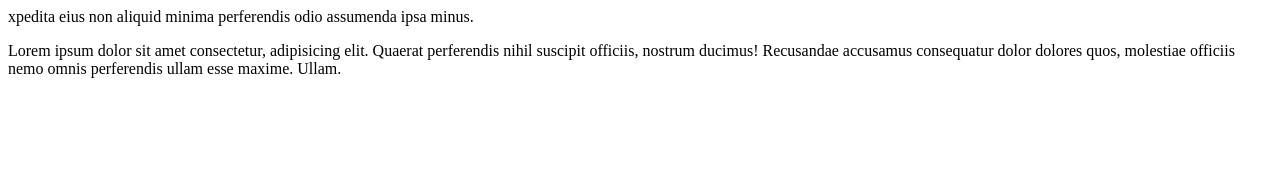
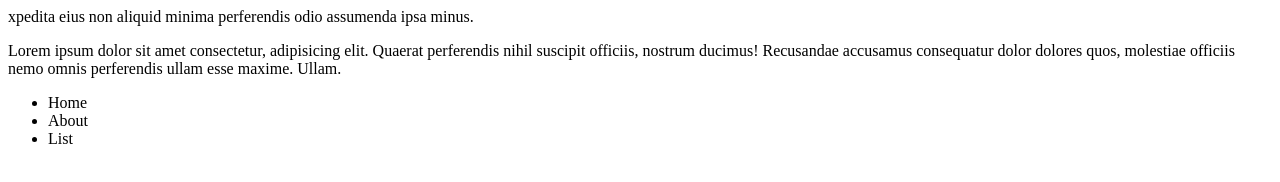
Before and after one commit to Mepree/learning-git-github, a plain HTML site: page index.html in a window 1280 px wide. Drawn offline with Linux system fonts and the light colour scheme.

Commit message:
add nav bar

```diff
--- a/index.html
+++ b/index.html
@@ -8,5 +8,10 @@
 <body>
     <h>xpedita eius non aliquid minima perferendis odio assumenda ipsa minus.</h1>
     <p>Lorem ipsum dolor sit amet consectetur, adipisicing elit. Quaerat perferendis nihil suscipit officiis, nostrum ducimus! Recusandae accusamus consequatur dolor dolores quos, molestiae officiis nemo omnis perferendis ullam esse maxime. Ullam.</p>
+        <ul>
+            <li>Home</li>
+            <li>About</li>
+            <li>List</li>
+        </ul>
 </body>
 </html>
```
